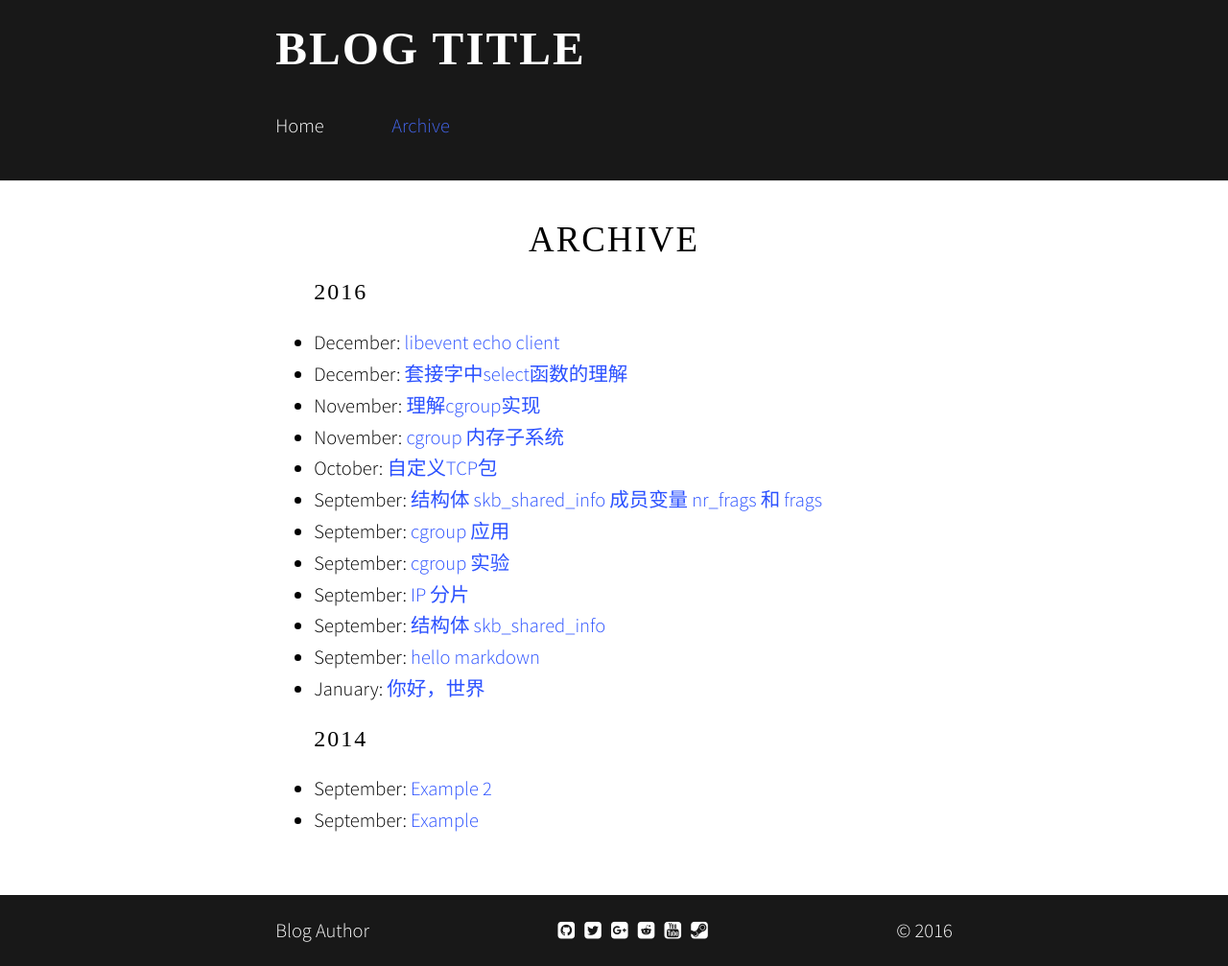
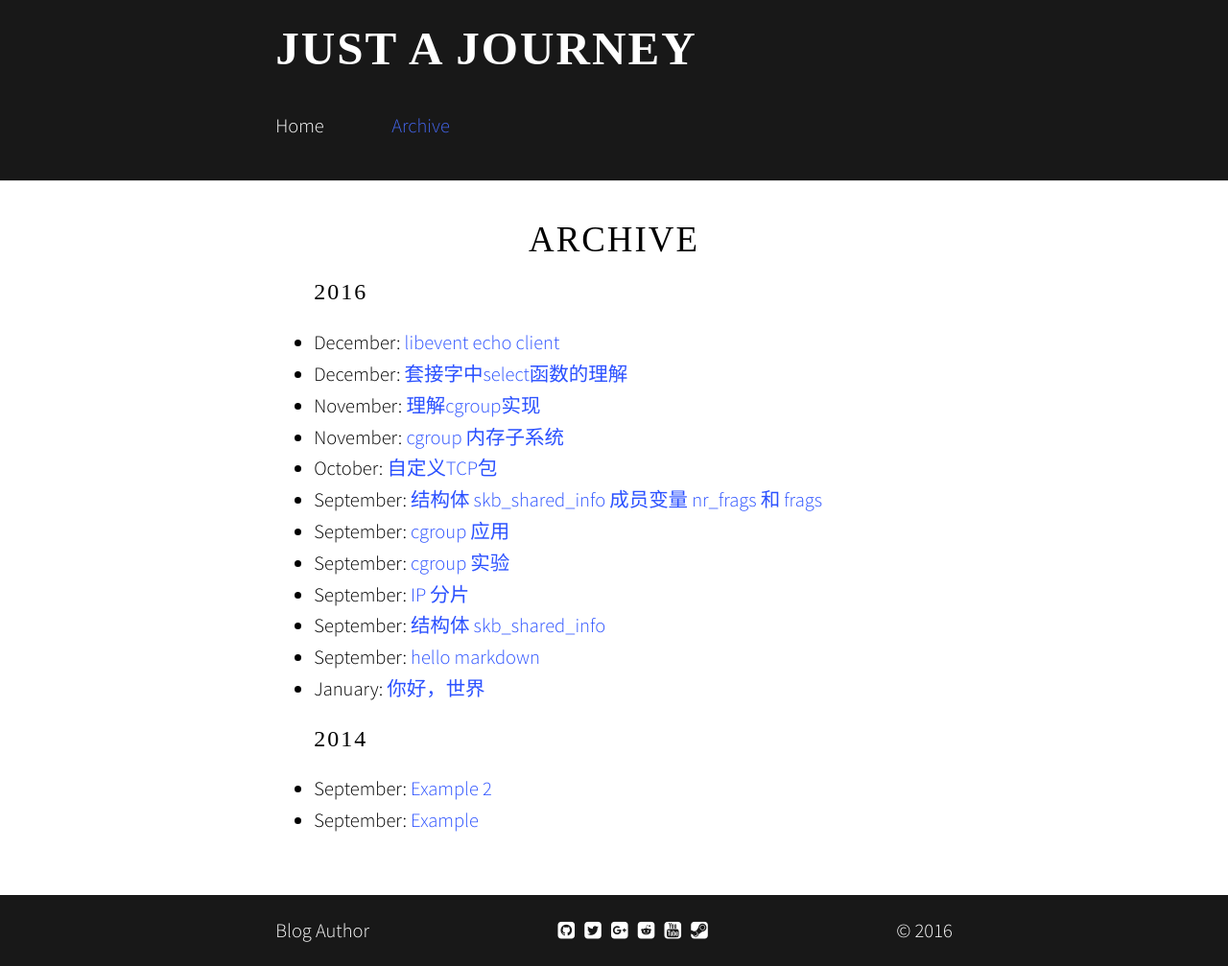
Before and after one commit to lxlenovostar/lix_blog, a Jekyll site: the page built from archive.html, in a window 1280 px wide. Shown: the whole page at 96% size. Built offline with Jekyll 4.4.1, drawn with Linux system fonts in a browser that asks for light colours; nearby versions of some CDN libraries; some web fonts are replaced.

Commit message:
修改博客名字和描述

```diff
--- a/_config.yml
+++ b/_config.yml
@@ -1,6 +1,6 @@
-title: "blog title"
+title: "Just a journey"
 author: "Blog Author"
-description: "Really cool blog about ... something"
+description: "惟精惟一"
 #subheading: "Really cool blog about ... something"
 more: "read more"
 url: "http://niklabs.me"
```
